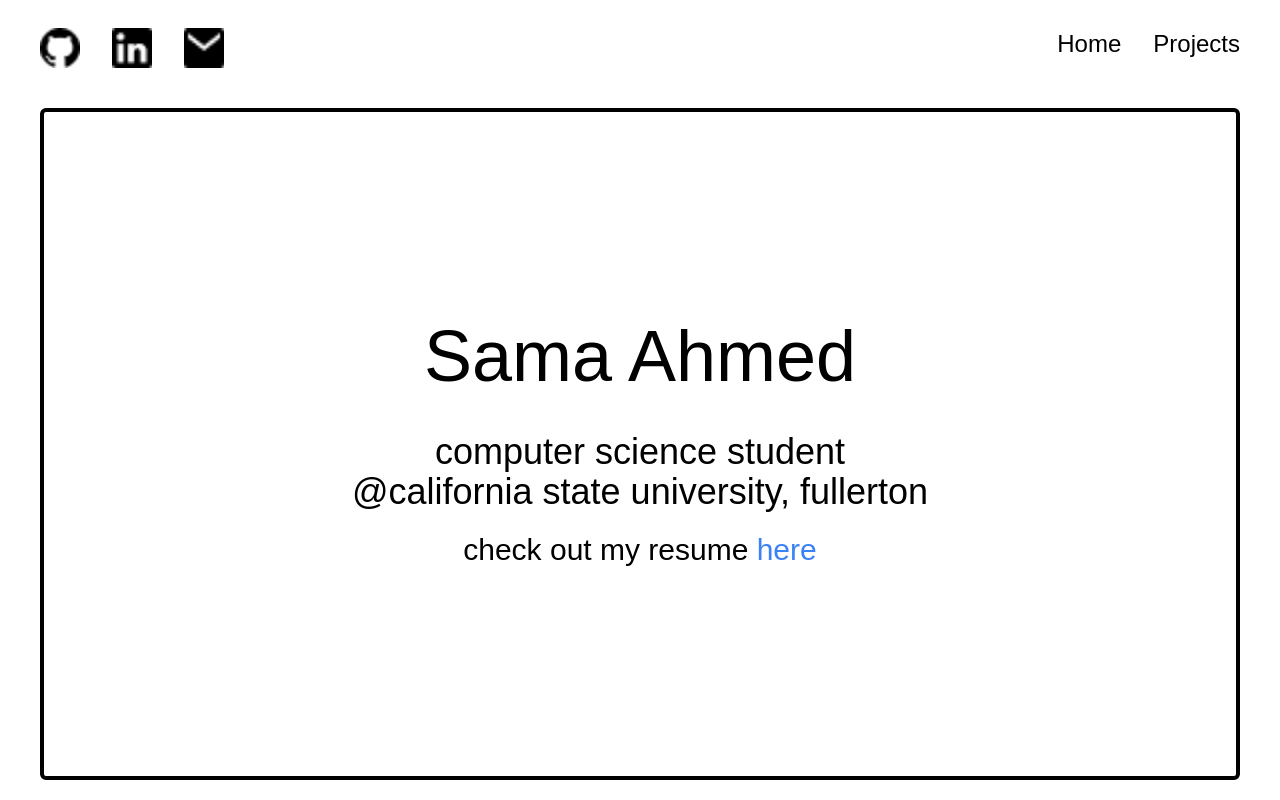
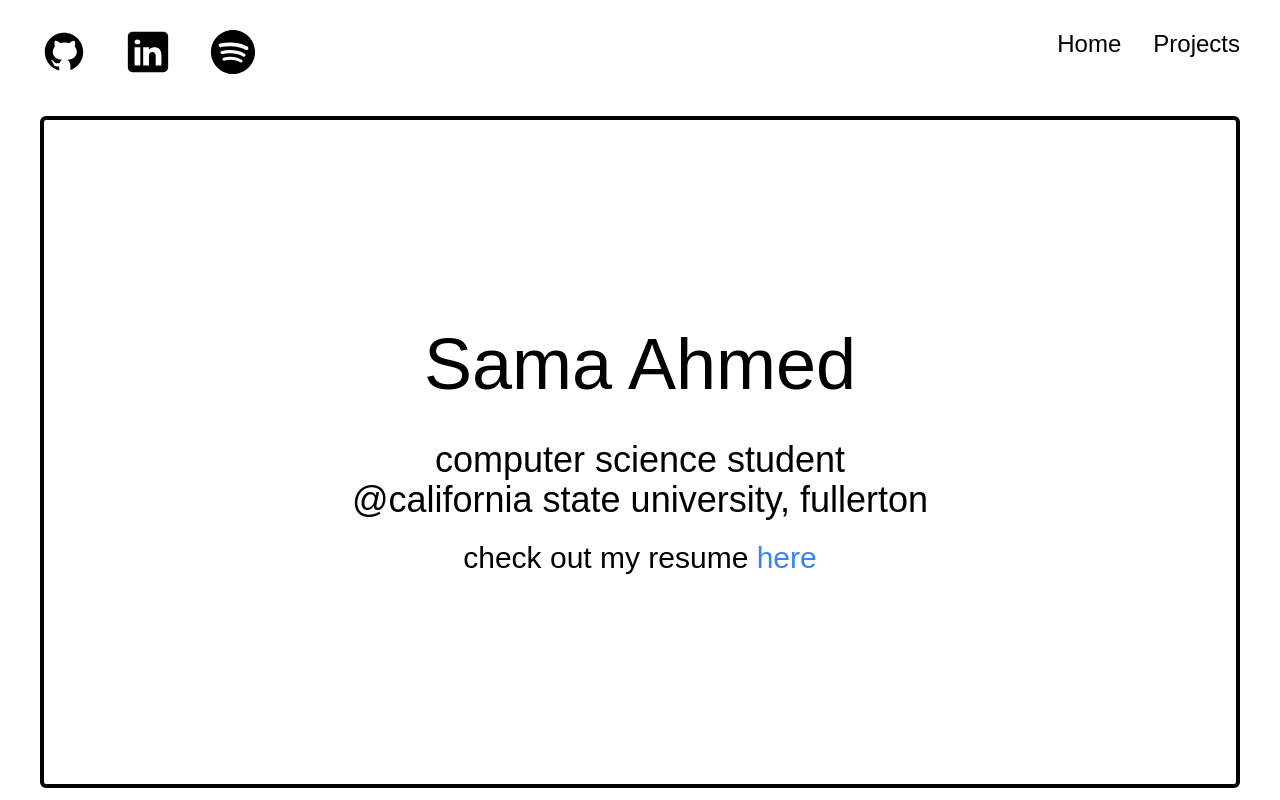
Before and after one commit to 26samaahmed/portfolio, a SvelteKit app: page /coding-portfolio in a window 1280 px wide. Shown: the top 800 px of the page. Built offline with nearby package versions, Linux system fonts and the light colour scheme; a web font is replaced by a local one.

Commit message:
adjust icons

```diff
--- a/src/components/DesignNavBar.svelte
+++ b/src/components/DesignNavBar.svelte
@@ -1,13 +1,4 @@
 <script>
-  import linkedin from '$lib/assets/white_linkedin_logo.png';
-  import mail from '$lib/assets/white_mail_logo.png';
-
-
-  let socials = [
-    {name: 'LinkedIn', link: 'https://www.linkedin.com/in/sama-ahmedd/', img: linkedin},
-    {name: 'Email', link: '', img: mail}
-  ]
-
   let buttons = [
     {name: 'Home', link: '/'},
     {name: 'Projects', link: '#projects'},
@@ -27,9 +18,18 @@
 <main>
   <nav class="flex ml-5 mr-5 sm:ml-10 sm:mr-10 mt-7">
     <div class="flex-1 justify-start space-x-3 sm:space-x-8">
-      {#each socials as social}
-        <a href={social.link} target="_blank" class="no-underline hover:underline text-2xl"><img src={social.img} alt={social.name} class="w-5 h-5 sm:w-10 sm:h-10 inline-block"/></a>
-      {/each}
+      <a href="https://www.linkedin.com/in/sama-ahmedd/" target="_blank" rel="noopener noreferrer" class="no-underline hover:underline text-2xl">
+        <svg class="w-7 h-7 sm:w-12 sm:h-12 inline-block" xmlns="http://www.w3.org/2000/svg" x="0px" y="0px" width="100" height="100" viewBox="0 0 50 50">
+          <path fill="#FFFFFF" d="M41,4H9C6.24,4,4,6.24,4,9v32c0,2.76,2.24,5,5,5h32c2.76,0,5-2.24,5-5V9C46,6.24,43.76,4,41,4z M17,20v19h-6V20H17z M11,14.47c0-1.4,1.2-2.47,3-2.47s2.93,1.07,3,2.47c0,1.4-1.12,2.53-3,2.53C12.2,17,11,15.87,11,14.47z M39,39h-6c0,0,0-9.26,0-10 c0-2-1-4-3.5-4.04h-0.08C27,24.96,26,27.02,26,29c0,0.91,0,10,0,10h-6V20h6v2.56c0,0,1.93-2.56,5.81-2.56 c3.97,0,7.19,2.73,7.19,8.26V39z"></path>
+        </svg>
+      </a>
+
+
+      <a href="https://open.spotify.com/user/31ctofzgoost2ub5nsufbyuprlwu?si=cff0fded769547ed" target="_blank" rel="noopener noreferrer" class="no-underline hover:underline text-2xl">
+        <svg class="w-7 h-7 sm:w-12 sm:h-12 inline-block" xmlns="http://www.w3.org/2000/svg" x="0px" y="0px" width="100" height="100" viewBox="0 0 50 50">
+          <path fill="#FFFFFF" d="M25.009,1.982C12.322,1.982,2,12.304,2,24.991S12.322,48,25.009,48s23.009-10.321,23.009-23.009S37.696,1.982,25.009,1.982z M34.748,35.333c-0.289,0.434-0.765,0.668-1.25,0.668c-0.286,0-0.575-0.081-0.831-0.252C30.194,34.1,26,33,22.5,33.001 c-3.714,0.002-6.498,0.914-6.526,0.923c-0.784,0.266-1.635-0.162-1.897-0.948s0.163-1.636,0.949-1.897 c0.132-0.044,3.279-1.075,7.474-1.077C26,30,30.868,30.944,34.332,33.253C35.022,33.713,35.208,34.644,34.748,35.333z M37.74,29.193 c-0.325,0.522-0.886,0.809-1.459,0.809c-0.31,0-0.624-0.083-0.906-0.26c-4.484-2.794-9.092-3.385-13.062-3.35 c-4.482,0.04-8.066,0.895-8.127,0.913c-0.907,0.258-1.861-0.272-2.12-1.183c-0.259-0.913,0.272-1.862,1.184-2.12 c0.277-0.079,3.854-0.959,8.751-1c4.465-0.037,10.029,0.61,15.191,3.826C37.995,27.328,38.242,28.388,37.74,29.193z M40.725,22.013 C40.352,22.647,39.684,23,38.998,23c-0.344,0-0.692-0.089-1.011-0.275c-5.226-3.068-11.58-3.719-15.99-3.725 c-0.021,0-0.042,0-0.063,0c-5.333,0-9.44,0.938-9.481,0.948c-1.078,0.247-2.151-0.419-2.401-1.495 c-0.25-1.075,0.417-2.149,1.492-2.4C11.729,16.01,16.117,15,21.934,15c0.023,0,0.046,0,0.069,0 c4.905,0.007,12.011,0.753,18.01,4.275C40.965,19.835,41.284,21.061,40.725,22.013z"></path>
+        </svg>
+      </a>
     </div>
 
     <div class="flex justify-end space-x-3 md:space-x-8">
--- a/src/components/NavBar.svelte
+++ b/src/components/NavBar.svelte
@@ -1,14 +1,4 @@
 <script>
-  import github from '$lib/assets/github.png';
-  import linkedin from '$lib/assets/linkedin.png';
-  import mail from '$lib/assets/mail.png';
-
-  let socials = [
-    {name: 'Github', link: 'https://github.com/26samaahmed', img: github},
-    {name: 'LinkedIn', link: 'https://www.linkedin.com/in/sama-ahmedd/', img: linkedin},
-    {name: 'Email', link: '', img: mail}
-  ]
-
   let buttons = [
     {name: 'Home', link: '/'},
     {name: 'Projects', link: '#projects'},
@@ -23,19 +13,34 @@
   }
 
 </script>
+<main>
+  <nav class="flex ml-5 mr-5 sm:ml-10 sm:mr-10 text-black mt-7">
+    <div class="flex-1 justify-start space-x-3 sm:space-x-8">
+      <a href="https://github.com/26samaahmed" target="_blank" rel="noopener noreferrer" class="no-underline hover:underline text-2xl">
+        <svg class="w-8 h-8 sm:w-12 sm:h-12 inline-block" xmlns="http://www.w3.org/2000/svg" x="0px" y="0px" width="100" height="100" viewBox="0 0 30 30">
+          <path d="M15,3C8.373,3,3,8.373,3,15c0,5.623,3.872,10.328,9.092,11.63C12.036,26.468,12,26.28,12,26.047v-2.051 c-0.487,0-1.303,0-1.508,0c-0.821,0-1.551-0.353-1.905-1.009c-0.393-0.729-0.461-1.844-1.435-2.526 c-0.289-0.227-0.069-0.486,0.264-0.451c0.615,0.174,1.125,0.596,1.605,1.222c0.478,0.627,0.703,0.769,1.596,0.769 c0.433,0,1.081-0.025,1.691-0.121c0.328-0.833,0.895-1.6,1.588-1.962c-3.996-0.411-5.903-2.399-5.903-5.098 c0-1.162,0.495-2.286,1.336-3.233C9.053,10.647,8.706,8.73,9.435,8c1.798,0,2.885,1.166,3.146,1.481C13.477,9.174,14.461,9,15.495,9 c1.036,0,2.024,0.174,2.922,0.483C18.675,9.17,19.763,8,21.565,8c0.732,0.731,0.381,2.656,0.102,3.594 c0.836,0.945,1.328,2.066,1.328,3.226c0,2.697-1.904,4.684-5.894,5.097C18.199,20.49,19,22.1,19,23.313v2.734 c0,0.104-0.023,0.179-0.035,0.268C23.641,24.676,27,20.236,27,15C27,8.373,21.627,3,15,3z"></path>
+        </svg>
+      </a>
 
-<main>
-  <nav class="flex ml-5 mr-5 sm:ml-10 sm:mr-10 mt-7 text-black">
-    <div class="flex-1 justify-start space-x-3 sm:space-x-8">
-      {#each socials as social}
-        <a href={social.link} target="_blank" class="no-underline hover:underline text-2xl"><img src={social.img} alt={social.name} class="w-5 h-5 sm:w-10 sm:h-10 inline-block"/></a>
-      {/each}
+      <a href="https://www.linkedin.com/in/sama-ahmedd/" target="_blank" rel="noopener noreferrer" class="no-underline hover:underline text-2xl">
+        <svg class="w-7 h-7 sm:w-12 sm:h-12 inline-block" xmlns="http://www.w3.org/2000/svg" x="0px" y="0px" width="100" height="100" viewBox="0 0 50 50">
+          <path d="M41,4H9C6.24,4,4,6.24,4,9v32c0,2.76,2.24,5,5,5h32c2.76,0,5-2.24,5-5V9C46,6.24,43.76,4,41,4z M17,20v19h-6V20H17z M11,14.47c0-1.4,1.2-2.47,3-2.47s2.93,1.07,3,2.47c0,1.4-1.12,2.53-3,2.53C12.2,17,11,15.87,11,14.47z M39,39h-6c0,0,0-9.26,0-10 c0-2-1-4-3.5-4.04h-0.08C27,24.96,26,27.02,26,29c0,0.91,0,10,0,10h-6V20h6v2.56c0,0,1.93-2.56,5.81-2.56 c3.97,0,7.19,2.73,7.19,8.26V39z"></path>
+        </svg>
+      </a>
+
+      <a href="https://open.spotify.com/user/31ctofzgoost2ub5nsufbyuprlwu?si=cff0fded769547ed" target="_blank" rel="noopener noreferrer" class="no-underline hover:underline text-2xl">
+        <svg class="w-7 h-7 sm:w-12 sm:h-12 inline-block" xmlns="http://www.w3.org/2000/svg" x="0px" y="0px" width="100" height="100" viewBox="0 0 50 50">
+          <path d="M25.009,1.982C12.322,1.982,2,12.304,2,24.991S12.322,48,25.009,48s23.009-10.321,23.009-23.009S37.696,1.982,25.009,1.982z M34.748,35.333c-0.289,0.434-0.765,0.668-1.25,0.668c-0.286,0-0.575-0.081-0.831-0.252C30.194,34.1,26,33,22.5,33.001 c-3.714,0.002-6.498,0.914-6.526,0.923c-0.784,0.266-1.635-0.162-1.897-0.948s0.163-1.636,0.949-1.897 c0.132-0.044,3.279-1.075,7.474-1.077C26,30,30.868,30.944,34.332,33.253C35.022,33.713,35.208,34.644,34.748,35.333z M37.74,29.193 c-0.325,0.522-0.886,0.809-1.459,0.809c-0.31,0-0.624-0.083-0.906-0.26c-4.484-2.794-9.092-3.385-13.062-3.35 c-4.482,0.04-8.066,0.895-8.127,0.913c-0.907,0.258-1.861-0.272-2.12-1.183c-0.259-0.913,0.272-1.862,1.184-2.12 c0.277-0.079,3.854-0.959,8.751-1c4.465-0.037,10.029,0.61,15.191,3.826C37.995,27.328,38.242,28.388,37.74,29.193z M40.725,22.013 C40.352,22.647,39.684,23,38.998,23c-0.344,0-0.692-0.089-1.011-0.275c-5.226-3.068-11.58-3.719-15.99-3.725 c-0.021,0-0.042,0-0.063,0c-5.333,0-9.44,0.938-9.481,0.948c-1.078,0.247-2.151-0.419-2.401-1.495 c-0.25-1.075,0.417-2.149,1.492-2.4C11.729,16.01,16.117,15,21.934,15c0.023,0,0.046,0,0.069,0 c4.905,0.007,12.011,0.753,18.01,4.275C40.965,19.835,41.284,21.061,40.725,22.013z"></path>
+        </svg>
+      </a>
+
+
     </div>
 
     <div class="flex justify-end space-x-8">
       {#each buttons as button}
         {#if button.link === '#projects'}
-          <a href={button.link} on:click|preventDefault={scrollIntoView} class="no-underline hover:underline text:lg sm:text-2xl">{button.name}</a>
+          <a href={button.link} on:click|preventDefault={scrollIntoView} class="no-underline hover:underline text:lg sm:text-2xl text-center">{button.name}</a>
         {:else}
           <a href={button.link} class="no-underline hover:underline text:lg sm:text-2xl">{button.name}</a>
         {/if}
```
Also changed, not shown: src/app.html (line endings or trailing spaces).
